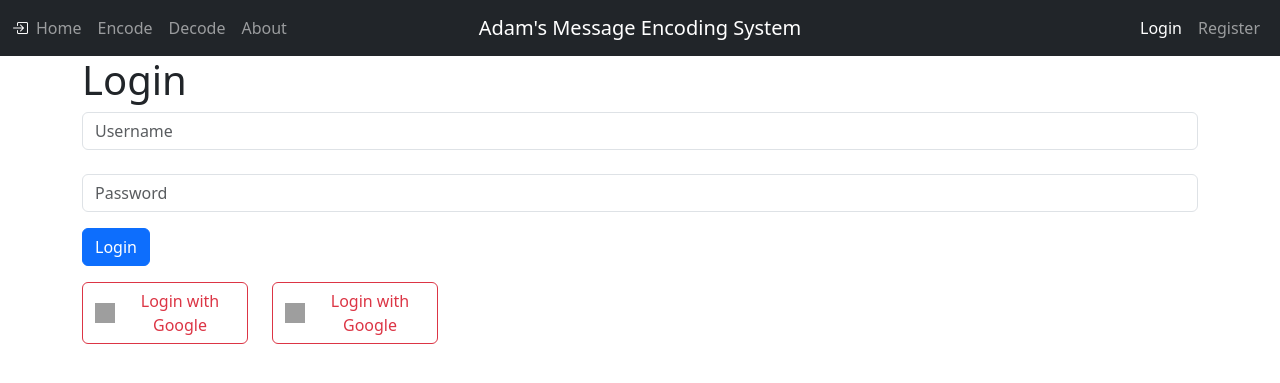
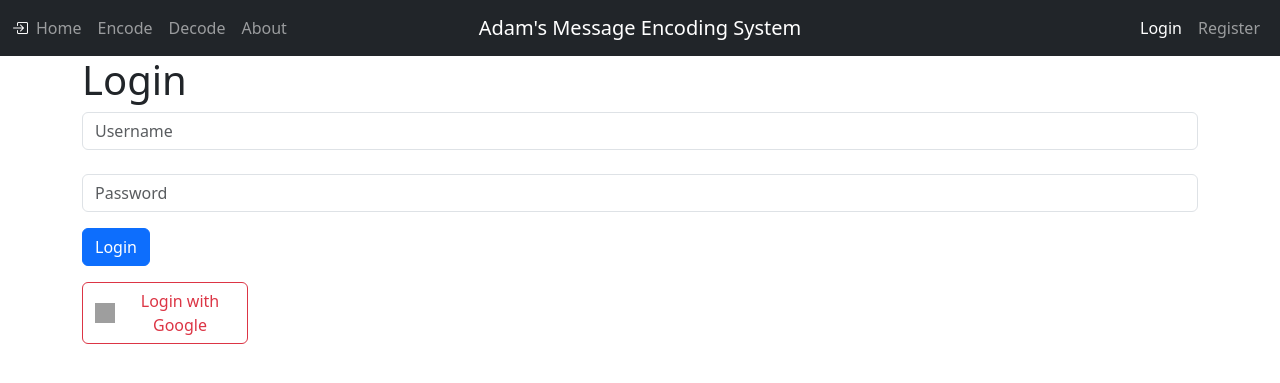
Before and after one commit to adam-bartholomew/encode-message, a Flask app: page /login in a window 1280 px wide. Shown: the top 383 px of the page. Run offline with Flask 3, Linux system fonts and the light colour scheme; parts of the project's set-up code (start-up, migrations or seed data) failed here and were passed over; some libraries are stand-ins or nearby versions; grey boxes are pictures that could not be loaded.

Commit message:
Remove duplicate google sso button.

```diff
--- a/myApp/static/css/style.css
+++ b/myApp/static/css/style.css
@@ -10,14 +10,14 @@
     text-align: center;
     }
 }
-.card {
+.card-about {
     border-radius: 4px;
     background: #fff;
     box-shadow: 0 6px 10px rgba(0,0,0,.08), 0 0 6px rgba(0,0,0,.05);
       transition: .1s transform cubic-bezier(.155,1.105,.295,1.12),.1s box-shadow,.1s -webkit-transform cubic-bezier(.155,1.105,.295,1.12);
   cursor: pointer;
 }
-.card:hover {
+.card-about:hover {
     transform: scale(1.02);
     box-shadow: 0 10px 20px rgba(0,0,0,.12), 0 4px 8px rgba(0,0,0,.06);
 }
@@ -106,7 +106,7 @@
     align-items: center;
     justify-content: center;
     text-decoration: none;
-    float: right;
+    float: left;
 }
 .sso-link-img {
     display: inline-block;
--- a/myApp/templates/login.html
+++ b/myApp/templates/login.html
@@ -15,16 +15,16 @@
 </form>
 <div class="row sso-div">
 	<div class="col-sm-2">
-		<a href="{{ url_for('routes.oauth2_authorize', provider='google') }}" class="btn btn-outline-danger sso-link">
-				<img id="google" src="https://upload.wikimedia.org/wikipedia/commons/thumb/5/53/Google_%22G%22_Logo.svg/2048px-Google_%22G%22_Logo.svg.png" alt="Google" class="sso-link-img">
+		<a href="{{ url_for('routes.oauth2_authorize', provider='google') }}" class="btn btn-outline-danger sso-link" Title="Login with Google">
+				<img id="google" src="https://upload.wikimedia.org/wikipedia/commons/thumb/5/53/Google_%22G%22_Logo.svg/2048px-Google_%22G%22_Logo.svg.png" aria-label="Google" aria-hidden="true" alt="Google" class="sso-link-img">
 				Login with Google
 		</a>
 	</div>
-	<div class="col-sm-2">
+	<!--<div class="col-sm-2">
 		<a href="{{ url_for('routes.oauth2_authorize', provider='google') }}" class="btn btn-outline-danger sso-link">
 				<img id="google3" src="https://upload.wikimedia.org/wikipedia/commons/thumb/5/53/Google_%22G%22_Logo.svg/2048px-Google_%22G%22_Logo.svg.png" alt="Google" class="sso-link-img">
 				Login with Google
 		</a>
-	</div>
+	</div>-->
 </div>
 {% endblock %}
```
Also changed, not shown: myApp/templates/about.html (+4 -4 lines).
